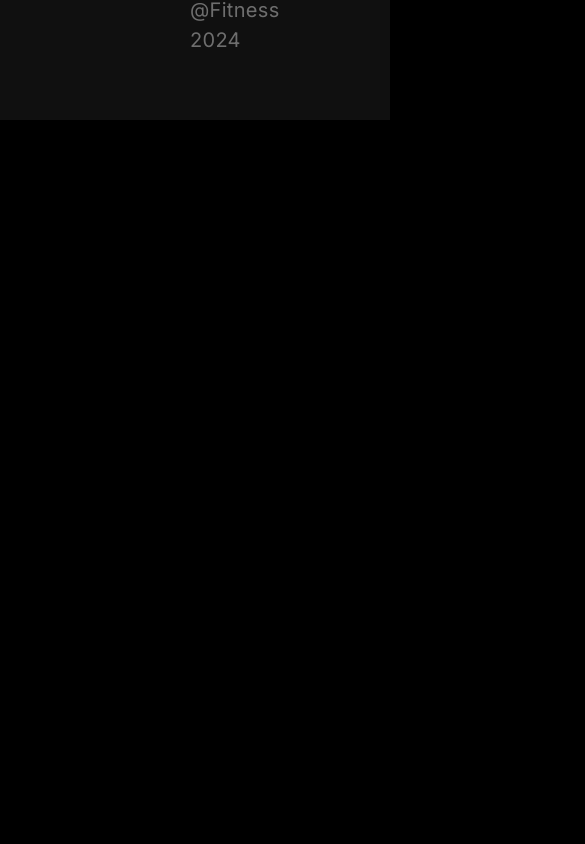
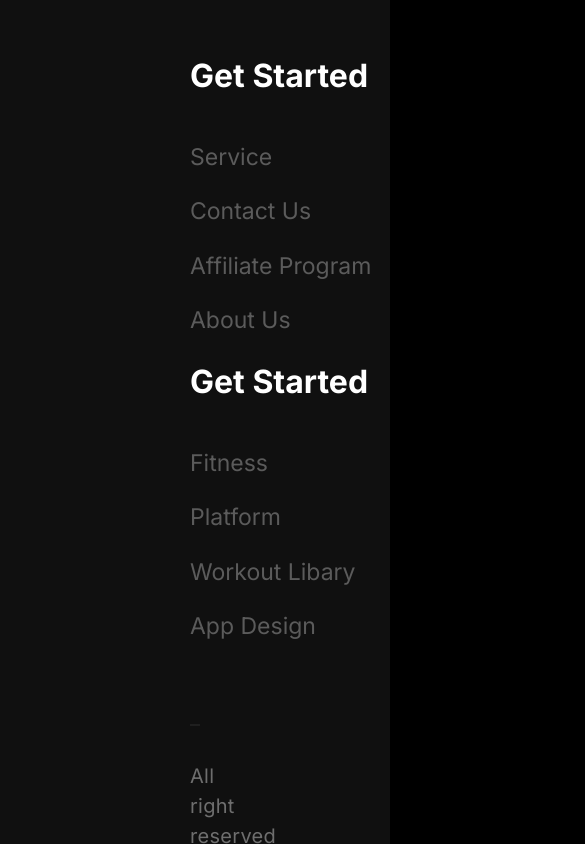
Before and after one commit to MdMonerujammanMunna/fitness-website, a plain HTML site: page index.html in a window 390 px wide. Shown: the part 4838-5682 px from the top of the page, 585 px wide, since content can reach past the window. Before the commit the page ends 4958 px from the top, so only its background shows below. Drawn offline with nearby package versions, Linux system fonts and the light colour scheme.

Commit message:
footer section responsive according to figma

```diff
--- a/index.html
+++ b/index.html
@@ -172,30 +172,33 @@
         </main>
     </section>
     <footer class="bg-[#FFFFFF10] px-[190px] py-[65px] ">
-        <section class="flex justify-between mb-[80px]">
+        <section class="lg:flex justify-between gap-[50px] mb-[80px] text-center md:text-left">
             <div>
                 <h1 class="text-[70px] font-extrabold text-[var(--main-color)] mb-[20px]">Fitness</h1>
-                <p class="text-[14px] text-[#ffffff65] tracking-[0.3px] max-w-[450px]">We believe fitness should be
+                <p class="text-[14px] text-[#ffffff65] tracking-[0.3px] w-full lg:max-w-[450px] mb-[100px] lg:mb-[0]">We
+                    believe
+                    fitness
+                    should be
                     accessible to
                     everyone, everywhere, regardless of income or access to a gym.
                     With hundreds of professional workouts.</p>
             </div>
             <div class="">
                 <ul>
-                    <li class="text-[32px] font-bold mb-[40px]">Get Started</li>
-                    <li class="text-[23px] text-[var(--text-color)] mb-[20px]">Service</li>
-                    <li class="text-[23px] text-[var(--text-color)] mb-[20px]">Contact Us</li>
-                    <li class="text-[23px] text-[var(--text-color)] mb-[20px]">Affiliate Program</li>
-                    <li class="text-[23px] text-[var(--text-color)] mb-[20px]">About Us</li>
+                    <li class="text-[32px] font-bold mb-[40px] text-nowrap">Get Started</li>
+                    <li class="text-[23px] text-[var(--text-color)] mb-[20px] text-nowrap">Service</li>
+                    <li class="text-[23px] text-[var(--text-color)] mb-[20px] text-nowrap">Contact Us</li>
+                    <li class="text-[23px] text-[var(--text-color)] mb-[20px] text-nowrap">Affiliate Program</li>
+                    <li class="text-[23px] text-[var(--text-color)] mb-[20px] text-nowrap">About Us</li>
                 </ul>
             </div>
             <div>
                 <ul>
-                    <li class="text-[32px] font-bold mb-[40px]">Get Started</li>
-                    <li class="text-[23px] text-[var(--text-color)] mb-[20px]">Fitness</li>
-                    <li class="text-[23px] text-[var(--text-color)] mb-[20px]">Platform</li>
-                    <li class="text-[23px] text-[var(--text-color)] mb-[20px]">Workout Libary</li>
-                    <li class="text-[23px] text-[var(--text-color)] mb-[20px]">App Design</li>
+                    <li class="text-[32px] font-bold mb-[40px] text-nowrap">Get Started</li>
+                    <li class="text-[23px] text-[var(--text-color)] mb-[20px] text-nowrap">Fitness</li>
+                    <li class="text-[23px] text-[var(--text-color)] mb-[20px] text-nowrap">Platform</li>
+                    <li class="text-[23px] text-[var(--text-color)] mb-[20px] text-nowrap">Workout Libary</li>
+                    <li class="text-[23px] text-[var(--text-color)] mb-[20px] text-nowrap">App Design</li>
                 </ul>
             </div>
         </section>
```
